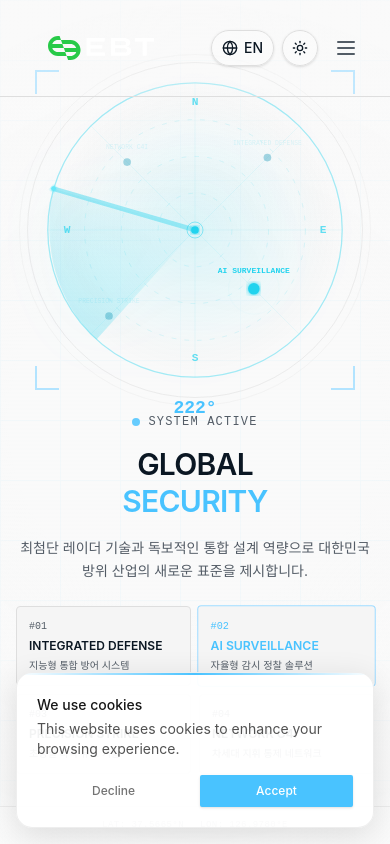
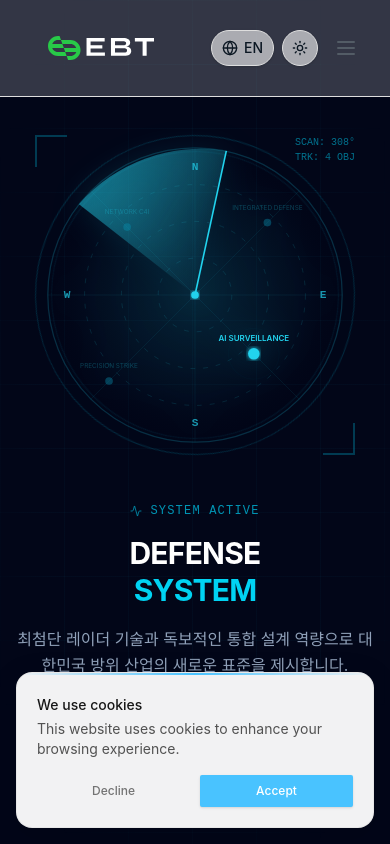
Before and after one commit to allstring/ebt-web-platform, a React (Vite) app: page /test in a window 390 px wide. Shown: the top 844 px of the page. Built offline with nearby package versions, Linux system fonts and the light colour scheme.

Commit message:
refactor: enhance DefenseRadarHero component with improved structure, added utility functions, and updated target handling for better performance and maintainability

```diff
--- a/src/components/DefenseRadarHero.tsx
+++ b/src/components/DefenseRadarHero.tsx
@@ -1,288 +1,301 @@
 // ============================================================================
-// Defense Radar Hero - 전술 레이더 히어로 컴포넌트
+// Defense Radar Hero Refactored
 // ============================================================================
 
-import { useState, useEffect, useCallback } from 'react';
-import { Link } from 'react-router-dom';
-import { ArrowRight } from 'lucide-react';
+import React, { useState, useEffect, useRef, useMemo, useCallback } from "react"
+import { Link } from "react-router-dom"
+import { ArrowRight, Target, Activity } from "lucide-react"
 
-// --- Types ---
-interface Target {
-  id: number;
-  label: string;
-  description: string;
-  angle: number;
-  distance: number;
-  link: string;
-  threat: 'low' | 'medium' | 'high';
+// ============================================================================
+// 1. 설정 및 타입 (Configuration & Types)
+// ============================================================================
+
+export interface RadarTarget {
+  id: number
+  label: string
+  description: string
+  angle: number
+  distance: number // 0 ~ 45 (SVG radius 기준)
+  link: string
+  threat: "low" | "medium" | "high"
 }
 
 interface DefenseRadarHeroProps {
-  targets?: Target[];
-  rotationSpeed?: number;
-  autoRotateInterval?: number;
-  showCard?: boolean;
-  className?: string;
+  targets?: RadarTarget[]
+  className?: string
+  videoSrc?: string
+  title?: string
+  titleAccent?: string
+  subtitle?: string
 }
 
-// --- Constants ---
-const DEFAULT_TARGETS: Target[] = [
-  { id: 1, label: 'INTEGRATED DEFENSE', description: '지능형 통합 방어 시스템', angle: 45, distance: 32, link: '/defense', threat: 'low' },
-  { id: 2, label: 'AI SURVEILLANCE', description: '자율형 감시 정찰 솔루션', angle: 135, distance: 26, link: '/ai', threat: 'medium' },
-  { id: 3, label: 'PRECISION STRIKE', description: '초정밀 타격 유도 기술', angle: 225, distance: 38, link: '/precision', threat: 'high' },
-  { id: 4, label: 'NETWORK C4I', description: '차세대 지휘 통제 네트워크', angle: 315, distance: 30, link: '/network', threat: 'medium' },
-];
+const THEME = {
+  primary: "#22d3ee", // Cyan-400
+  secondary: "#0891b2", // Cyan-600
+  grid: "rgba(34,211,238,0.2)",
+  text: "rgba(34,211,238,0.7)",
+}
 
-const DIRECTIONS = [
-  { angle: 0, label: 'N' }, { angle: 90, label: 'E' },
-  { angle: 180, label: 'S' }, { angle: 270, label: 'W' },
-];
-
-// --- Utility ---
-const toXY = (angle: number, dist: number) => {
-  const rad = (angle - 90) * (Math.PI / 180);
-  return { x: 50 + dist * Math.cos(rad), y: 50 + dist * Math.sin(rad) };
-};
+const DEFAULT_TARGETS: RadarTarget[] = [
+  { id: 1, label: "INTEGRATED DEFENSE", description: "지능형 통합 방어 시스템", angle: 45, distance: 32, link: "/defense", threat: "low" },
+  { id: 2, label: "AI SURVEILLANCE", description: "자율형 감시 정찰 솔루션", angle: 135, distance: 26, link: "/ai", threat: "medium" },
+  { id: 3, label: "PRECISION STRIKE", description: "초정밀 타격 유도 기술", angle: 225, distance: 38, link: "/precision", threat: "high" },
+  { id: 4, label: "NETWORK C4I", description: "차세대 지휘 통제 네트워크", angle: 315, distance: 30, link: "/network", threat: "medium" },
+]
 
 // ============================================================================
-// Main Component
+// 2. 유틸리티 (Utilities)
+// ============================================================================
+
+const polarToCartesian = (angle: number, distance: number) => {
+  const rad = (angle - 90) * (Math.PI / 180)
+  return {
+    x: 50 + distance * Math.cos(rad),
+    y: 50 + distance * Math.sin(rad),
+  }
+}
+
+// ============================================================================
+// 3. 서브 컴포넌트 (Sub Components)
+// ============================================================================
+
+/** SVG 필터 및 그라디언트 정의 */
+const RadarDefinitions = () => (
+  <defs>
+    <radialGradient id="radarBg" cx="50%" cy="50%" r="50%">
+      <stop offset="0%" stopColor={THEME.primary} stopOpacity="0.12" />
+      <stop offset="70%" stopColor={THEME.primary} stopOpacity="0.03" />
+      <stop offset="100%" stopColor="transparent" />
+    </radialGradient>
+    <linearGradient id="sweepGradient" gradientUnits="userSpaceOnUse" x1="50" y1="50" x2="50" y2="4">
+      <stop offset="0%" stopColor={THEME.primary} stopOpacity="0" />
+      <stop offset="100%" stopColor={THEME.primary} stopOpacity="0.5" />
+    </linearGradient>
+    <filter id="glow">
+      <feGaussianBlur stdDeviation="0.8" />
+      <feComposite in="SourceGraphic" operator="over" />
+    </filter>
+  </defs>
+)
+
+/** 레이더 배경 그리드 */
+const RadarGrid = React.memo(() => (
+  <>
+    {/* Main Circles */}
+    <circle cx="50" cy="50" r="46" fill="url(#radarBg)" stroke={THEME.grid} strokeWidth="0.4" />
+    {[11.5, 23, 34.5].map((r, i) => (
+      <circle key={i} cx="50" cy="50" r={r} fill="none" stroke={THEME.grid} strokeWidth="0.2" strokeDasharray="1.5 2.5" />
+    ))}
+
+    {/* Cross Lines */}
+    {[0, 45, 90, 135, 180, 225, 270, 315].map((angle) => {
+      const p = polarToCartesian(angle, 46)
+      return <line key={angle} x1="50" y1="50" x2={p.x} y2={p.y} stroke={THEME.primary} strokeOpacity="0.15" strokeWidth="0.15" />
+    })}
+
+    {/* Labels */}
+    {["N", "E", "S", "W"].map((label, i) => {
+      const p = polarToCartesian(i * 90, 40)
+      return (
+        <text key={label} x={p.x} y={p.y} fill={THEME.text} fontSize="3.5" fontWeight="bold" textAnchor="middle" dominantBaseline="middle" fontFamily="monospace">
+          {label}
+        </text>
+      )
+    })}
+
+    {/* Center Point */}
+    <circle cx="50" cy="50" r="1.2" fill={THEME.primary} filter="url(#glow)" />
+  </>
+))
+RadarGrid.displayName = "RadarGrid"
+
+/** 타겟 포인트 */
+const TargetPoint = ({ target, isActive, onHover }: { target: RadarTarget; isActive: boolean; onHover: (id: number | null) => void }) => {
+  const { x, y } = polarToCartesian(target.angle, target.distance)
+
+  return (
+    <g
+      className="cursor-pointer transition-all duration-500"
+      style={{ opacity: isActive ? 1 : 0.4 }}
+      onMouseEnter={() => onHover(target.id)}
+      onMouseLeave={() => onHover(null)}
+      onClick={() => window.location.href = target.link}
+    >
+      <circle cx={x} cy={y} r="6" fill="transparent" /> {/* Hit Area */}
+      {isActive && (
+        <circle cx={x} cy={y} r="4" fill="none" stroke={THEME.primary} strokeWidth="0.2" className="animate-ping" style={{ transformOrigin: `${x}px ${y}px` }} />
+      )}
+      <circle cx={x} cy={y} r={isActive ? 1.8 : 1.2} fill={isActive ? THEME.primary : THEME.secondary} filter={isActive ? "url(#glow)" : "none"} />
+      <text x={x} y={y - 4} fill={isActive ? THEME.primary : THEME.text} fontSize={isActive ? 2.5 : 2} fontWeight={isActive ? "600" : "400"} textAnchor="middle" className="pointer-events-none transition-all duration-300">
+        {target.label}
+      </text>
+    </g>
+  )
+}
+
+/** 정보 패널 (좌측/상단) */
+const InfoPanel = ({
+  title, titleAccent, subtitle, activeTarget, isHovered
+}: {
+  title: string, titleAccent: string, subtitle: string, activeTarget: RadarTarget | null, isHovered: boolean
+}) => {
+  return (
+    <div className="w-full lg:flex-1 lg:max-w-md space-y-8 order-2 lg:order-1 z-10">
+      <div className="space-y-4 text-center lg:text-left">
+        <div className="flex items-center justify-center lg:justify-start gap-2 text-xs font-mono text-cyan-500/80 tracking-widest">
+          <Activity className="w-3 h-3 animate-pulse" />
+          SYSTEM ACTIVE
+        </div>
+        <h1 className="text-3xl sm:text-4xl lg:text-5xl font-bold tracking-tight text-white leading-tight">
+          {title} <br />
+          <span className="text-cyan-400">{titleAccent}</span>
+        </h1>
+        <p className="text-slate-400 leading-relaxed max-w-md mx-auto lg:mx-0">
+          {subtitle}
+        </p>
+      </div>
+
+      <Link
+        to={activeTarget?.link ?? "#"}
+        className={`hidden lg:block group relative overflow-hidden p-6 rounded-xl border bg-slate-900/50 backdrop-blur-sm transition-all duration-300 ${
+          isHovered ? "border-cyan-500/50 shadow-[0_0_20px_rgba(34,211,238,0.1)]" : "border-slate-800 hover:border-cyan-500/30"
+        }`}
+      >
+        <div className="flex justify-between items-start mb-4">
+          <span className="text-[10px] font-mono text-cyan-600 uppercase tracking-widest flex items-center gap-1">
+            <Target className="w-3 h-3" /> TRACKING
+          </span>
+          <span className="font-mono text-xs text-cyan-400">
+            ID: {activeTarget?.id.toString().padStart(3, "0")}
+          </span>
+        </div>
+        <h2 className={`text-xl font-bold mb-2 transition-colors ${isHovered ? "text-cyan-300" : "text-white group-hover:text-cyan-300"}`}>
+          {activeTarget?.label ?? "SCANNING..."}
+        </h2>
+        <p className="text-sm text-slate-400 mb-6 line-clamp-2">
+          {activeTarget?.description}
+        </p>
+        <div className="flex items-center gap-2 text-sm text-cyan-500 font-medium">
+          <span>View Details</span>
+          <ArrowRight className="w-4 h-4 transition-transform group-hover:translate-x-1" />
+        </div>
+      </Link>
+    </div>
+  )
+}
+
+// ============================================================================
+// 4. 메인 컴포넌트 (Main Component)
 // ============================================================================
 
 export default function DefenseRadarHero({
   targets = DEFAULT_TARGETS,
-  rotationSpeed = 2.5,
-  autoRotateInterval = 3000,
-  showCard = true,
-  className = '',
+  className = "",
+  videoSrc,
+  title = "DEFENSE",
+  titleAccent = "SYSTEM",
+  subtitle = "최첨단 레이더 기술과 독보적인 통합 설계 역량으로 대한민국 방위 산업의 새로운 표준을 제시합니다.",
 }: DefenseRadarHeroProps) {
-  const [scanAngle, setScanAngle] = useState(0);
-  const [activeIndex, setActiveIndex] = useState(0);
-  const [hoveredId, setHoveredId] = useState<number | null>(null);
+  const [scanAngle, setScanAngle] = useState(0)
+  const [activeIndex, setActiveIndex] = useState(0)
+  const [hoveredId, setHoveredId] = useState<number | null>(null)
 
-  // 스캔 애니메이션
+  const requestRef = useRef<number>()
+  const startTimeRef = useRef<number | null>(null)
+
+  // 부드러운 회전 애니메이션 (requestAnimationFrame 사용)
+  const animate = useCallback((time: number) => {
+    if (!startTimeRef.current) startTimeRef.current = time
+    const progress = time - startTimeRef.current
+    // 3초(3000ms)에 한 바퀴(360도) -> 속도 조절 가능
+    setScanAngle((progress * 0.12) % 360)
+    requestRef.current = requestAnimationFrame(animate)
+  }, [])
+
   useEffect(() => {
-    const id = setInterval(() => setScanAngle(p => (p + rotationSpeed) % 360), 30);
-    return () => clearInterval(id);
-  }, [rotationSpeed]);
+    requestRef.current = requestAnimationFrame(animate)
+    return () => cancelAnimationFrame(requestRef.current!)
+  }, [animate])
 
   // 타겟 자동 순환
   useEffect(() => {
-    const id = setInterval(() => setActiveIndex(p => (p + 1) % targets.length), autoRotateInterval);
-    return () => clearInterval(id);
-  }, [targets.length, autoRotateInterval]);
+    if (hoveredId !== null) return // 호버 중이면 자동 순환 중지
+    const id = setInterval(() => {
+      setActiveIndex((prev) => (prev + 1) % targets.length)
+    }, 3000)
+    return () => clearInterval(id)
+  }, [targets.length, hoveredId])
 
   const activeTarget = hoveredId
-    ? targets.find(t => t.id === hoveredId) || null
-    : targets[activeIndex];
-
-  const getVisibility = useCallback((id: number) => {
-    if (hoveredId === id) return { opacity: 1, active: true };
-    if (hoveredId !== null) return { opacity: 0.35, active: false };
-    if (targets[activeIndex]?.id === id) return { opacity: 1, active: true };
-    return { opacity: 0.35, active: false };
-  }, [hoveredId, activeIndex, targets]);
+    ? targets.find(t => t.id === hoveredId) ?? null
+    : targets[activeIndex]
 
   return (
-    <section className={`relative min-h-screen w-full bg-background flex items-center justify-center overflow-hidden ${className}`}>
-      {/* Background Grid */}
-      <div
-        className="absolute inset-0 opacity-[0.03] pointer-events-none"
-        style={{
-          backgroundImage: 'linear-gradient(var(--accent) 1px, transparent 1px), linear-gradient(90deg, var(--accent) 1px, transparent 1px)',
-          backgroundSize: '60px 60px',
-        }}
-      />
-
-      {/* Content */}
-      <div className={`container mx-auto px-4 sm:px-6 lg:px-12 z-10 flex flex-col items-center gap-6 lg:gap-12 ${showCard ? 'lg:flex-row lg:justify-between' : ''}`}>
-
-        {/* Info Panel */}
-        {showCard && (
-          <div className="w-full lg:flex-1 lg:max-w-md space-y-6 order-2 lg:order-1">
-            <div className="space-y-4 text-center lg:text-left">
-              <div className="flex items-center justify-center lg:justify-start gap-2 font-mono text-xs tracking-widest text-muted-foreground">
-                <span className="w-2 h-2 rounded-full bg-accent animate-pulse" />
-                SYSTEM ACTIVE
-              </div>
-              <h1 className="text-3xl sm:text-4xl lg:text-5xl font-semibold tracking-tight text-foreground leading-tight">
-                GLOBAL<br /><span className="text-accent">SECURITY</span>
-              </h1>
-              <p className="text-sm sm:text-base text-muted-foreground leading-relaxed">
-                최첨단 레이더 기술과 독보적인 통합 설계 역량으로
-                대한민국 방위 산업의 새로운 표준을 제시합니다.
-              </p>
-            </div>
-
-            {/* Desktop: Single Active Card */}
-            <Link
-              to={activeTarget?.link || '#'}
-              className={`hidden lg:block group p-6 rounded-lg border bg-card transition-all duration-300 ${
-                hoveredId ? 'border-accent/50 bg-accent/5' : 'border-border hover:border-accent/30'
-              }`}
-              onMouseEnter={() => activeTarget && setHoveredId(activeTarget.id)}
-              onMouseLeave={() => setHoveredId(null)}
-            >
-              <div className="flex justify-between items-start mb-3">
-                <span className="text-[10px] font-mono text-muted-foreground uppercase tracking-wider">Identified Target</span>
-                <span className={`font-mono text-xs ${hoveredId ? 'text-accent' : 'text-muted-foreground'}`}>
-                  #{activeTarget?.id.toString().padStart(2, '0') || '--'}
-                </span>
-              </div>
-              <h2 className={`text-xl font-semibold mb-1 ${hoveredId ? 'text-accent' : 'text-foreground group-hover:text-accent'}`}>
-                {activeTarget?.label || 'SCANNING...'}
-              </h2>
-              <p className="text-sm text-muted-foreground mb-4">{activeTarget?.description || '타겟을 스캔 중입니다.'}</p>
-              <div className="flex items-center gap-2 text-sm text-muted-foreground group-hover:text-foreground">
-                <span>View Details</span>
-                <ArrowRight className={`w-4 h-4 transition-transform ${hoveredId ? 'translate-x-1' : 'group-hover:translate-x-1'}`} />
-              </div>
-            </Link>
-
-            {/* Mobile: Grid Cards */}
-            <div className="grid grid-cols-2 gap-2 lg:hidden">
-              {targets.map(t => {
-                const isActive = hoveredId === t.id || (!hoveredId && targets[activeIndex]?.id === t.id);
-                return (
-                  <Link
-                    key={t.id}
-                    to={t.link}
-                    className={`group p-3 rounded-lg border bg-card transition-all duration-300 ${
-                      isActive ? 'border-accent/50 bg-accent/5 scale-[1.02]' : 'border-border'
-                    }`}
-                    onTouchStart={() => setHoveredId(t.id)}
-                    onTouchEnd={() => setHoveredId(null)}
-                  >
-                    <div className="flex justify-between items-start mb-1">
-                      <span className={`font-mono text-[10px] ${isActive ? 'text-accent' : 'text-muted-foreground'}`}>
-                        #{t.id.toString().padStart(2, '0')}
-                      </span>
-                    </div>
-                    <h3 className={`text-xs font-semibold mb-1 line-clamp-1 ${isActive ? 'text-accent' : 'text-foreground'}`}>
-                      {t.label}
-                    </h3>
-                    <p className="text-[10px] text-muted-foreground line-clamp-2">{t.description}</p>
-                  </Link>
-                );
-              })}
-            </div>
+    <section className={`relative min-h-screen w-full bg-slate-950 flex items-center justify-center overflow-hidden ${className}`}>
+      {/* Background Video/Image */}
+      {videoSrc && (
+        <div className="absolute inset-0 z-0 opacity-30">
+          <video autoPlay loop muted playsInline className="w-full h-full object-cover">
+            <source src={videoSrc} type="video/webm" />
+          </video>
         </div>
       )}
 
-        {/* Radar */}
-        <div className={`relative order-1 lg:order-2 w-full ${showCard ? 'max-w-[320px] sm:max-w-[400px] lg:max-w-[480px]' : 'max-w-[500px]'}`}>
-          <div className="relative aspect-square">
+      {/* Grid Overlay */}
+      <div className="absolute inset-0 bg-[linear-gradient(rgba(34,211,238,0.03)_1px,transparent_1px),linear-gradient(90deg,rgba(34,211,238,0.03)_1px,transparent_1px)] bg-[size:4rem_4rem] [mask-image:radial-gradient(ellipse_60%_60%_at_50%_50%,#000_70%,transparent_100%)] z-0 pointer-events-none" />
+
+      <div className="container mx-auto px-4 sm:px-6 lg:px-12 flex flex-col lg:flex-row items-center justify-between gap-12 lg:gap-8 relative z-10">
+
+        <InfoPanel
+          title={title}
+          titleAccent={titleAccent}
+          subtitle={subtitle}
+          activeTarget={activeTarget}
+          isHovered={hoveredId !== null}
+        />
+
+        {/* Radar Visual */}
+        <div className="relative order-1 lg:order-2 w-full max-w-[320px] sm:max-w-[420px] lg:max-w-[500px] aspect-square">
           {/* Decorative Rings */}
-            <div className="absolute -inset-2 sm:-inset-3 rounded-full border border-border opacity-50" />
-            <div className="absolute -inset-4 sm:-inset-6 rounded-full border border-border opacity-25" />
+          <div className="absolute inset-0 rounded-full border border-cyan-500/20 animate-[spin_10s_linear_infinite]" />
+          <div className="absolute inset-4 rounded-full border border-cyan-500/10 animate-[spin_15s_linear_infinite_reverse]" />
 
-            <svg viewBox="0 0 100 100" className="w-full h-full drop-shadow-[0_0_30px_rgba(34,211,238,0.15)] overflow-visible">
-              <defs>
-                <radialGradient id="radarBg" cx="50%" cy="50%" r="50%">
-                  <stop offset="0%" stopColor="rgba(34,211,238,0.12)" />
-                  <stop offset="70%" stopColor="rgba(34,211,238,0.03)" />
-                  <stop offset="100%" stopColor="transparent" />
-                </radialGradient>
-                <linearGradient id="sweep" gradientUnits="userSpaceOnUse" x1="50" y1="50" x2="50" y2="4">
-                  <stop offset="0%" stopColor="rgba(34,211,238,0)" />
-                  <stop offset="100%" stopColor="rgba(34,211,238,0.5)" />
-                </linearGradient>
-                <filter id="glow"><feGaussianBlur stdDeviation="0.8" /><feComposite in="SourceGraphic" operator="over" /></filter>
-              </defs>
+          <svg viewBox="0 0 100 100" className="w-full h-full drop-shadow-[0_0_15px_rgba(34,211,238,0.3)] overflow-visible">
+            <RadarDefinitions />
+            <RadarGrid />
 
-              {/* Background & Grid */}
-              <circle cx="50" cy="50" r="46" fill="url(#radarBg)" />
-              <circle cx="50" cy="50" r="46" fill="none" stroke="rgba(34,211,238,0.4)" strokeWidth="0.4" />
-              {[11.5, 23, 34.5].map(r => (
-                <circle key={r} cx="50" cy="50" r={r} fill="none" stroke="rgba(34,211,238,0.2)" strokeWidth="0.2" strokeDasharray="1.5 2.5" />
-              ))}
-              {[0, 45, 90, 135, 180, 225, 270, 315].map(a => {
-                const p = toXY(a, 46);
-                return <line key={a} x1="50" y1="50" x2={p.x} y2={p.y} stroke="rgba(34,211,238,0.15)" strokeWidth="0.15" />;
-              })}
-
-              {/* Labels */}
-              {DIRECTIONS.map(({ angle, label }) => {
-                const p = toXY(angle, 40);
-                return (
-                  <text key={angle} x={p.x} y={p.y} fill="rgba(34,211,238,0.7)" fontSize="3.5" fontFamily="monospace" fontWeight="bold" textAnchor="middle" dominantBaseline="middle">
-                    {label}
-                  </text>
-                );
-              })}
-
-              {/* Sweep */}
+            {/* Sweep Beam */}
             <g transform={`rotate(${scanAngle} 50 50)`}>
-                <path d="M 50 50 L 50 4 A 50 55 0 0 1 91.5 30 Z" fill="url(#sweep)" opacity="0.5" />
-                <line x1="50" y1="50" x2="91.5" y2="30" stroke="rgba(34,211,238,0.4)" strokeWidth="1.5" />
-                <circle cx="91.5" cy="30" r="0.8" fill="#67e8f9" filter="url(#glow)" />
+              <path d="M 50 50 L 50 4 A 50 50 0 0 1 91.5 30 Z" fill="url(#sweepGradient)" />
+              <line x1="50" y1="50" x2="91.5" y2="30" stroke={THEME.primary} strokeWidth="0.5" />
             </g>
 
             {/* Targets */}
-              {targets.map(t => {
-                const p = toXY(t.angle, t.distance);
-                const { opacity, active } = getVisibility(t.id);
-                return (
-                  <g
-                    key={t.id}
-                    style={{ opacity }}
-                    className="cursor-pointer transition-opacity duration-500"
-                    onMouseEnter={() => setHoveredId(t.id)}
-                    onMouseLeave={() => setHoveredId(null)}
-                    onClick={() => (window.location.href = t.link)}
-                  >
-                    <circle cx={p.x} cy={p.y} r="5" fill="transparent" />
-                    {active && (
-                      <circle cx={p.x} cy={p.y} r="4" fill="none" stroke="#22d3ee" strokeWidth="0.2" className="animate-ping" style={{ transformOrigin: `${p.x}px ${p.y}px` }} />
-                    )}
-                    <circle cx={p.x} cy={p.y} r={active ? 1.8 : 1.2} fill={active ? '#22d3ee' : '#0891b2'} filter={active ? 'url(#glow)' : 'none'} />
-                    <text x={p.x} y={p.y - (active ? 5 : 4)} fill={active ? '#22d3ee' : 'rgba(34,211,238,0.4)'} fontSize={active ? 2.5 : 2} fontFamily="monospace" fontWeight={active ? '600' : '400'} textAnchor="middle" className="pointer-events-none">
-                      {t.label}
-                    </text>
-                  </g>
-                );
-              })}
-
-              {/* Center */}
-              <circle cx="50" cy="50" r="1.2" fill="#22d3ee" filter="url(#glow)" />
-              <circle cx="50" cy="50" r="2.5" fill="none" stroke="rgba(34,211,238,0.6)" strokeWidth="0.25" />
+            {targets.map((target) => (
+              <TargetPoint
+                key={target.id}
+                target={target}
+                isActive={(hoveredId === target.id) || (hoveredId === null && activeTarget?.id === target.id)}
+                onHover={setHoveredId}
+              />
+            ))}
           </svg>
 
+          {/* HUD Overlay Elements */}
+          <div className="absolute top-0 right-0 font-mono text-[10px] text-cyan-500/60 text-right">
+            <div>SCAN: {Math.round(scanAngle).toString().padStart(3, "0")}°</div>
+            <div>TRK: {targets.length} OBJ</div>
+          </div>
+
           {/* HUD Corners */}
-            <div className="absolute top-0 left-0 w-6 h-6 sm:w-10 sm:h-10 border-l-2 border-t-2 border-accent/40" />
-            <div className="absolute top-0 right-0 w-6 h-6 sm:w-10 sm:h-10 border-r-2 border-t-2 border-accent/40" />
-            <div className="absolute bottom-0 left-0 w-6 h-6 sm:w-10 sm:h-10 border-l-2 border-b-2 border-accent/40" />
-            <div className="absolute bottom-0 right-0 w-6 h-6 sm:w-10 sm:h-10 border-r-2 border-b-2 border-accent/40" />
-
-            {/* HUD Labels */}
-            <div className="hidden sm:block absolute -top-8 left-0 font-mono text-[10px] text-accent/70 tracking-wider">
-              <div>MODE: PPI</div>
-              <div className="text-muted-foreground">RNG: 40km</div>
-            </div>
-            <div className="hidden sm:block absolute -top-8 right-0 font-mono text-[10px] text-right tracking-wider">
-              <div className="text-emerald-400 flex items-center justify-end gap-1">
-                <span className="w-1.5 h-1.5 rounded-full bg-emerald-400 animate-pulse" />ACTIVE
-              </div>
-              <div className="text-muted-foreground">TRK: {targets.length}</div>
-            </div>
-            <div className="absolute -bottom-8 sm:-bottom-10 left-1/2 -translate-x-1/2 font-mono text-center">
-              <span className="text-accent text-lg sm:text-xl font-bold">{Math.round(scanAngle).toString().padStart(3, '0')}°</span>
+          <div className="absolute inset-0 pointer-events-none">
+             {/* Left Top */}
+            <div className="absolute top-0 left-0 w-8 h-8 border-l-2 border-t-2 border-cyan-500/30" />
+            {/* Right Bottom */}
+            <div className="absolute bottom-0 right-0 w-8 h-8 border-r-2 border-b-2 border-cyan-500/30" />
           </div>
         </div>
       </div>
-      </div>
-
-      {/* Status Bar */}
-      <div className="absolute bottom-0 left-0 w-full py-3 sm:py-4 px-4 sm:px-6 flex justify-center sm:justify-between items-center border-t border-border bg-background/80 backdrop-blur-sm">
-        <div className="flex gap-4 sm:gap-8 font-mono text-[9px] sm:text-[10px] text-muted-foreground tracking-wider">
-          <span>LAT: 37.5665°N</span>
-          <span>LON: 126.9780°E</span>
-          <span className="hidden sm:inline text-accent/70">AES-256 ENCRYPTED</span>
-        </div>
-      </div>
-
-      {/* Overlays */}
-      <div className="absolute inset-0 pointer-events-none opacity-[0.02]" style={{ backgroundImage: 'repeating-linear-gradient(0deg, transparent, transparent 2px, rgba(34,211,238,0.1) 2px, rgba(34,211,238,0.1) 4px)' }} />
-      <div className="absolute inset-0 pointer-events-none bg-[radial-gradient(circle_at_center,transparent_40%,var(--background)_100%)] opacity-60" />
     </section>
-  );
+  )
 }
```
Lines whose indentation alone changed are shown as unchanged.
